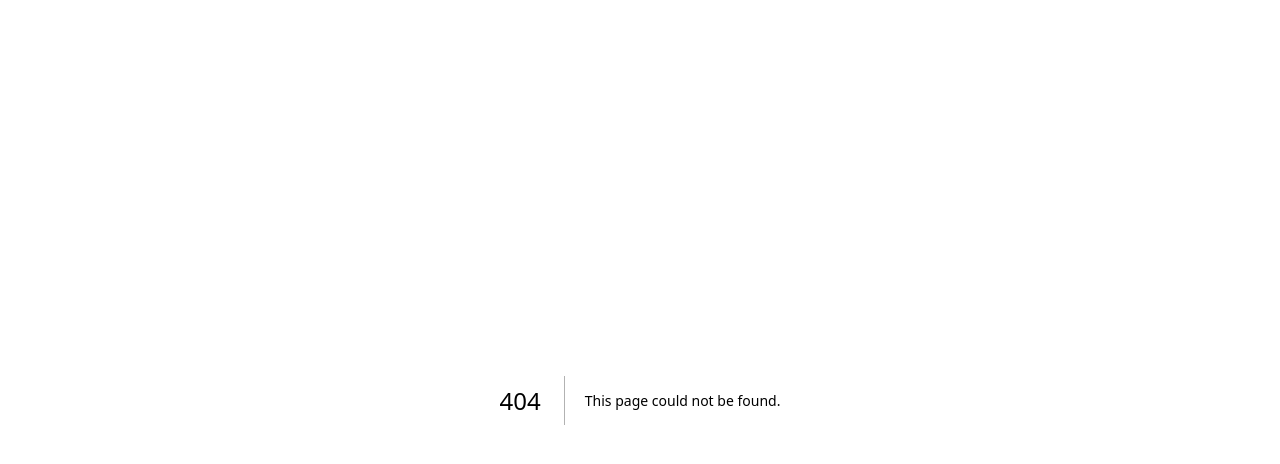
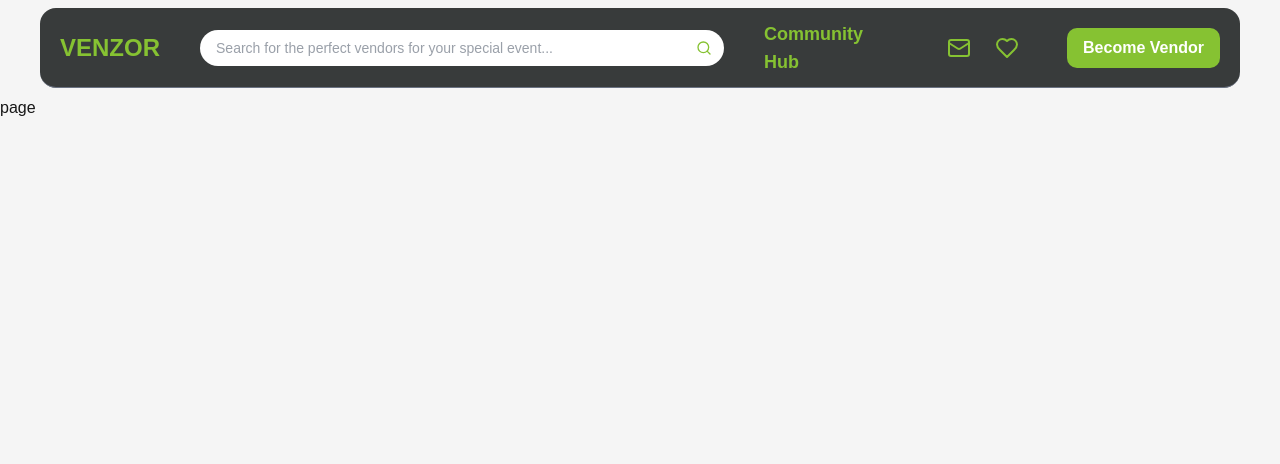
Before and after one commit to SN021/E-Marketplace-for-Event-Industry-Frontend, a Next.js app: page /dashboard/create-vendor in a window 1280 px wide. Before the commit this address had no page. Shown: the top 464 px of the page. Built offline with nearby package versions, Linux system fonts and the light colour scheme.

Commit message:
create vendor

```diff
--- /dev/null
+++ b/app/dashboard/create-vendor/page.tsx
@@ -0,0 +1,9 @@
+import React from 'react'
+
+const page = () => {
+  return (
+    <div>page</div>
+  )
+}
+
+export default page
--- a/app/dashboard/layout.tsx
+++ b/app/dashboard/layout.tsx
@@ -1,5 +1,6 @@
 import React from "react";
 import Navbar from "./_components/Navbar";
+
 
 export default function DashboardLayout({
   children,
@@ -9,7 +10,7 @@ export default function DashboardLayout({
   return (
     <div className="">
       <Navbar />
-      <div>{children}</div>
+      <div className="pt-24">{children}</div>
     </div>
   );
 }
--- a/app/dashboard/page.tsx
+++ b/app/dashboard/page.tsx
@@ -2,7 +2,7 @@ import React from "react";
 
 export default function Dashboard() {
   return (
-    <div className="h-[2000px] pt-24">
+    <div className="h-[2000px]">
       <h1>
         HI BABY HI BABY HI BABY HI BABY HI BABY HI BABY HI BABY HI BABY HI BABY
         HI BABY HI BABY HI BABY HI BABY HI BABY HI BABY HI BABY HI BABY HI BABY
```
